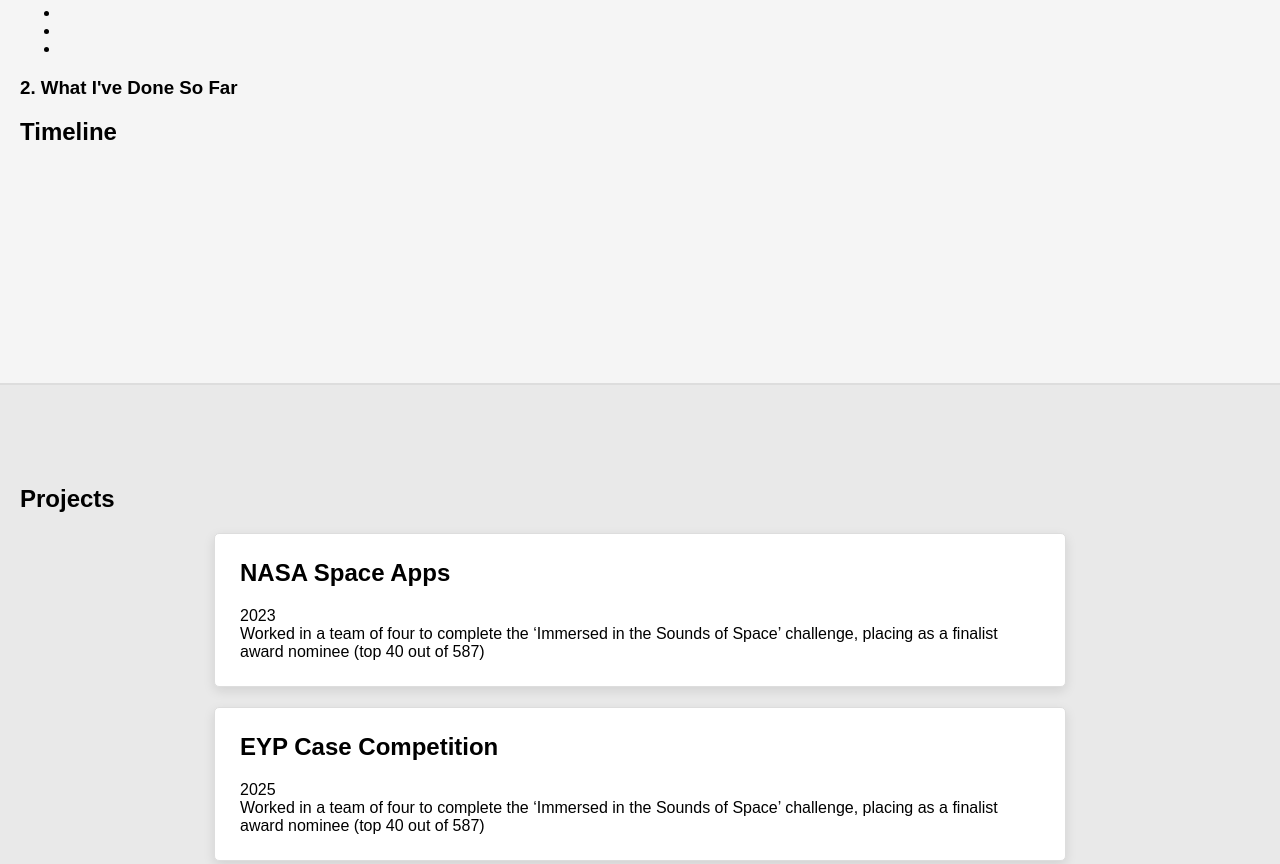
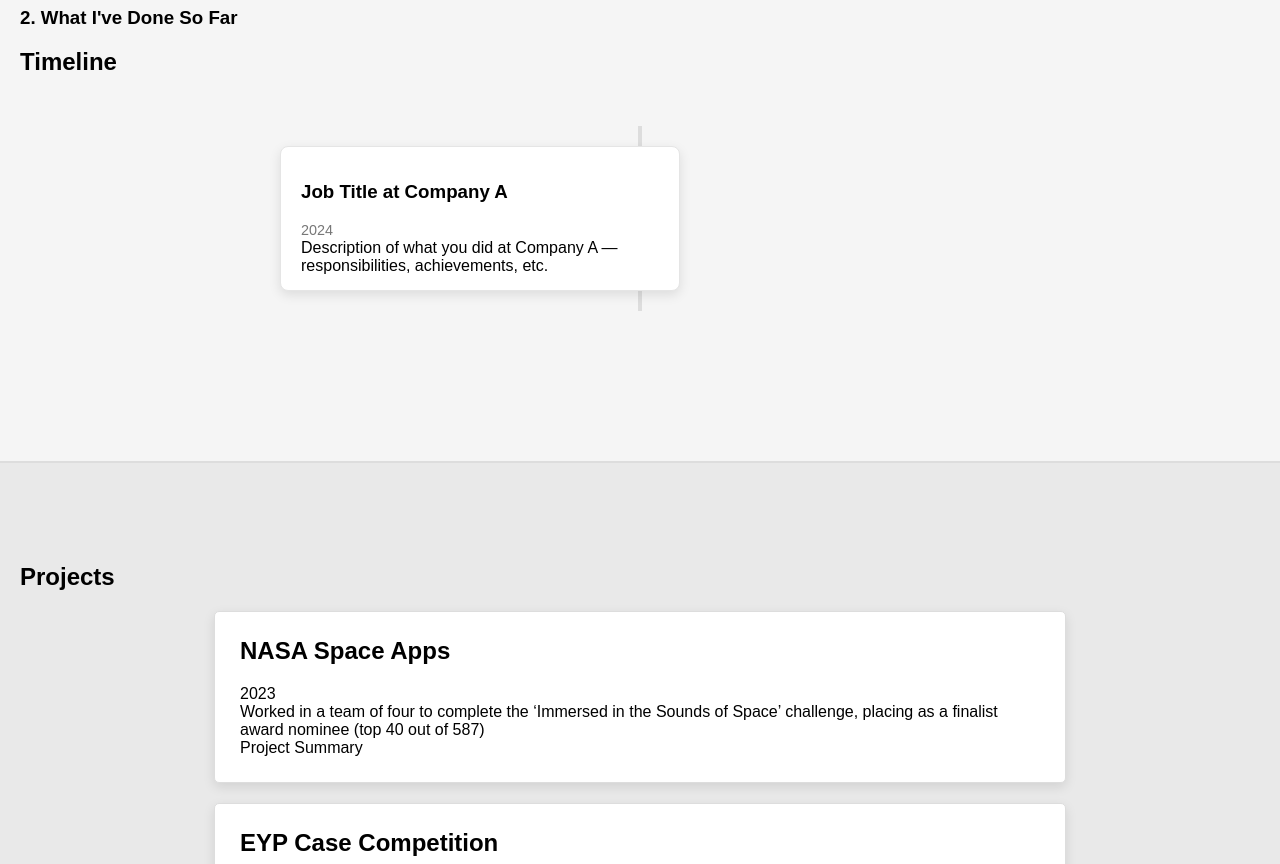
Before and after one commit to imweewoo/Personal-Portfolio, a plain HTML site: page index.html in a window 1280 px wide. Shown: the part 819-1683 px from the top of the page. Drawn offline with Linux system fonts and the light colour scheme.

Commit message:
transition javascript added

```diff
--- a/index.html
+++ b/index.html
@@ -14,6 +14,8 @@
                 <li><a href="#about">About</a></li>
                 <li><a href="#work">Work</a></li>
                 <li><a href="#contact">Contact</a></li>
+                <li><a href="references.html">References</a></li>
+                <li><a href="settings.html">Settings</a></li>
             </ul>
         </nav>
 
@@ -21,22 +23,26 @@
         <section id="about">
             <h1>Hi, I'm Chloe</h1>
             <p>I study information management for business, and write stories</p>
-
-            <a href="references.html">References</a>
         </section>
 
         <section id="work">
             <h3>1. Introduction</h3>
             <h1>Overview</h1>
             <p>I'm an intermediate Python programmer, specialising in data scraping and data organisation. I'm a quick learner and frequently lead teams to work efficiently towards a goal.</p>
-            <ul>
-                <li></li>
-                <li></li>
-                <li></li>
-            </ul>
 
             <h3>2. What I've Done So Far</h3>
             <h1>Timeline</h1>
+
+            <div class="timeline">
+                <div class="timeline-item">
+                    <div class="timeline-content">
+                        <h3>Job Title at Company A</h3>
+                        <span class="timeline-date">2024</span>
+                        <p>Description of what you did at Company A — responsibilities, achievements, etc.</p>
+                    </div>
+                </div>
+
+            </div>
 
         </section>
 
@@ -46,6 +52,7 @@
                 <h2>NASA Space Apps</h2>
                 <p>2023</p>
                 <p>Worked in a team of four to complete the ‘Immersed in the Sounds of Space’ challenge, placing as a finalist award nominee (top 40 out of 587)</p>
+                <a>Project Summary</a>
             </div>
 
             <div class="content-box">
@@ -90,6 +97,6 @@
                 <a href="https://twitter.com/yourprofile" target="_blank">Twitter</a>
             </div>
         </footer>
-
+        <script src="script.js"></script>
     </body>
 </html>
--- /dev/null
+++ b/script.js
@@ -0,0 +1,36 @@
+// Page section transitions
+document.addEventListener("DOMContentLoaded", () => {
+    const sections = document.querySelectorAll("section");
+
+    const observer = new IntersectionObserver(entries => {
+        entries.forEach(entry => {
+
+            if (entry.isIntersecting) {
+                entry.target.classList.add("visible");
+            } else {
+                entry.target.classList.remove("visible");
+            }
+
+        });
+    }, { threshold: 0.2 });
+
+    sections.forEach(section => observer.observe(section));
+});
+
+
+// fade-in sections (or timeline items)
+document.addEventListener("DOMContentLoaded", () => {
+    const sections = document.querySelectorAll("section, .timeline-item");
+
+    const observer = new IntersectionObserver(entries => {
+        entries.forEach(entry => {
+            if (entry.isIntersecting) {
+                entry.target.classList.add("visible");
+            } else {
+                entry.target.classList.remove("visible");
+            }
+        });
+    }, { threshold: 0.2 });
+
+    sections.forEach(el => observer.observe(el));
+});
--- a/styles.css
+++ b/styles.css
@@ -1,3 +1,19 @@
+/* Section transitions */
+html {
+    scroll-behavior: smooth;
+}
+
+section {
+    opacity: 0;
+    transform: translateY(30px);
+    transition: all 0.8s ease-out;
+}
+
+section.visible {
+    opacity: 1;
+    transform: translateY(0);
+}
+
 /* Reset spacing */
 body, h1, p {
     margin: 0;
@@ -46,33 +62,77 @@ section:nth-child(even) {
     background: #e9e9e9;
 }
 
-/* Footer Bar */
-.footer {
-    background-color: #333;
-    color: white;
-    text-align: center;
-    padding: 20px 10px;
-    bottom: 0;
-    left: 0;
-    width: 100%;
-    z-index: 1000;
+/* Timeline container */
+.timeline {
+  position: relative;
+  max-width: 800px;
+  margin: 50px auto;
+  padding: 0 20px;
 }
 
-.footer .social-links {
-    margin-top: 10px;
-    display: flex;
-    justify-content: center;
-    gap: 20px;
+/* The vertical line */
+.timeline::before {
+  content: '';
+  position: absolute;
+  top: 0;
+  bottom: 0;
+  left: 50%;
+  transform: translateX(-50%);
+  width: 4px;
+  background: #ddd;
 }
 
-.footer .social-links a {
-    color: #ffcc00;
-    text-decoration: none;
-    font-weight: bold;
+/* Each timeline item */
+.timeline-item {
+  position: relative;
+  width: 50%;
+  padding: 20px 40px;
+  opacity: 0;
+  transform: translateY(30px);
+  transition: all 0.6s ease-out;
 }
 
-.footer .social-links a:hover {
-    color: white;
+/* Left vs right side items alternate maybe */
+/* For simplicity, all on same side — but you can alternate with nth-child */
+.timeline-item:nth-child(odd) {
+  left: 0;
+}
+.timeline-item:nth-child(even) {
+  left: 50%;
+}
+
+/* Content box inside each item */
+.timeline-content {
+  background: white;
+  padding: 15px 20px;
+  border-radius: 8px;
+  box-shadow: 0 4px 12px rgba(0,0,0,0.1);
+  border: 1px solid #e5e5e5;
+}
+
+.timeline-date {
+  font-size: 0.9rem;
+  color: #777;
+}
+
+/* When item becomes visible (e.g. via JS), show it */
+.timeline-item.visible {
+  opacity: 1;
+  transform: none;
+}
+
+/* Project Box Styling */
+.content-box {
+    background: white;
+    padding: 25px;
+    margin: 20px auto;
+    border-radius: 5px;
+    max-width: 800px;
+    box-shadow: 0 4px 12px rgba(0,0,0,0.1);
+    border: 1px solid #ddd;
+}
+.content-box h2 {
+    margin-top: 0;
 }
 
 /* Contact Form Styling */
@@ -126,15 +186,31 @@ section:nth-child(even) {
     font-weight: bold;
 }
 
-.content-box {
-    background: white;
-    padding: 25px;
-    margin: 20px auto;
-    border-radius: 5px;
-    max-width: 800px;
-    box-shadow: 0 4px 12px rgba(0,0,0,0.1);
-    border: 1px solid #ddd;
+/* Footer Bar */
+.footer {
+    background-color: #333;
+    color: white;
+    text-align: center;
+    padding: 20px 10px;
+    bottom: 0;
+    left: 0;
+    width: 100%;
+    z-index: 1000;
 }
-.content-box h2 {
-    margin-top: 0;
+
+.footer .social-links {
+    margin-top: 10px;
+    display: flex;
+    justify-content: center;
+    gap: 20px;
 }
+
+.footer .social-links a {
+    color: #ffcc00;
+    text-decoration: none;
+    font-weight: bold;
+}
+
+.footer .social-links a:hover {
+    color: white;
+}
```
Also changed, not shown: settings.html (added).
